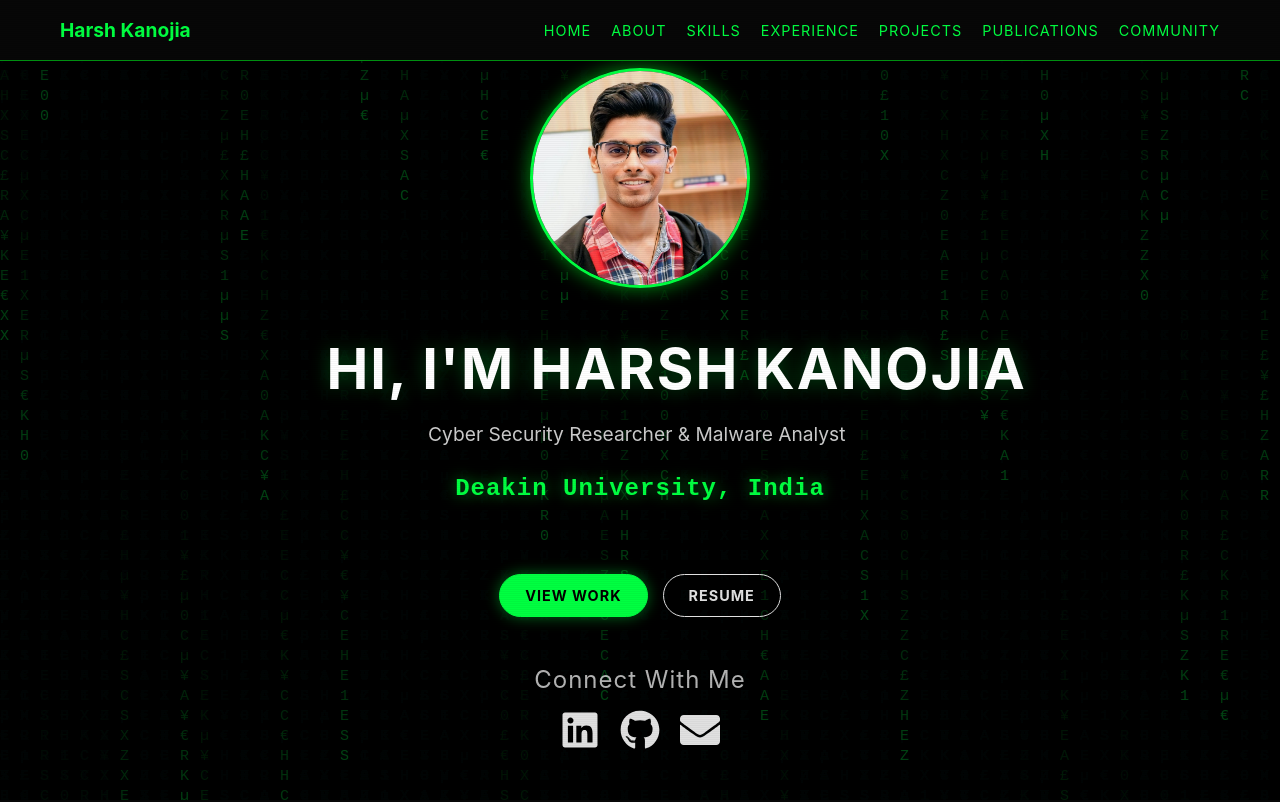
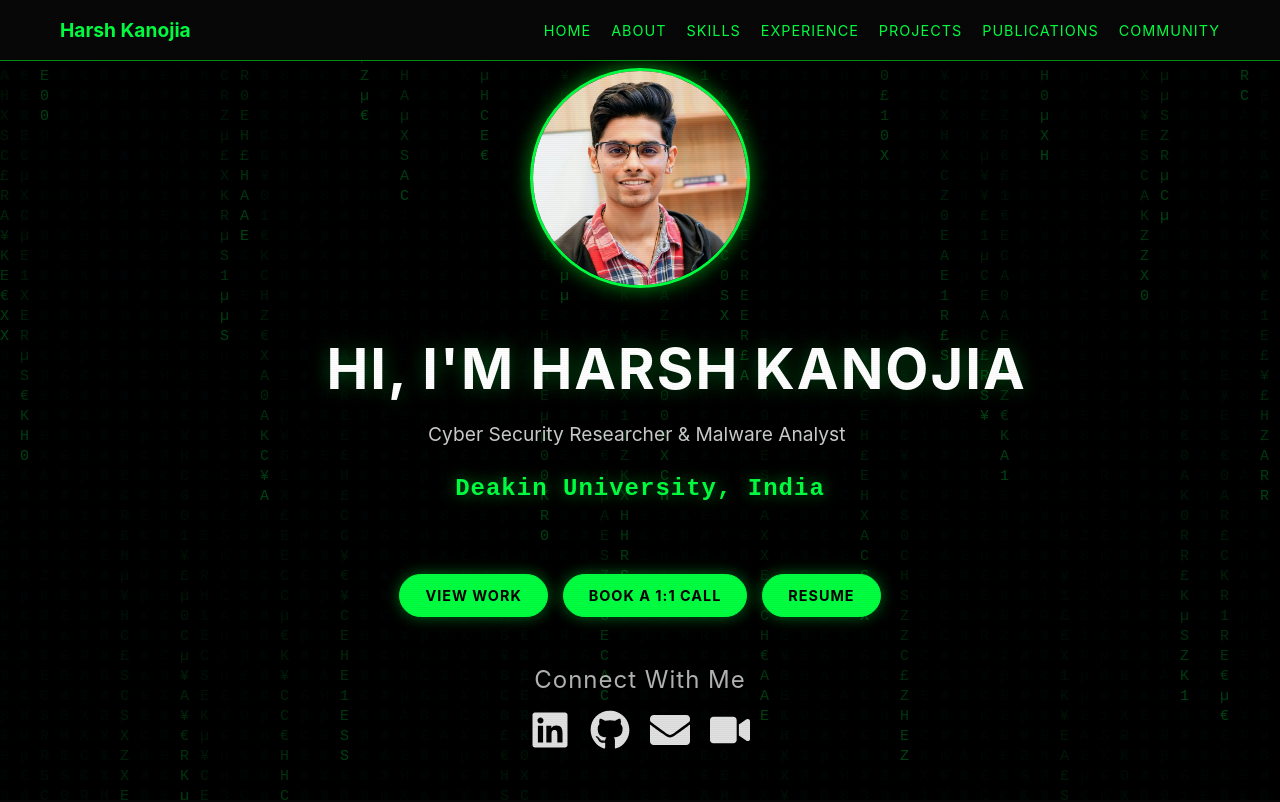
Before and after one commit to harsh-hak/harsh-hak.github.io, a React (Vite) app: page / in a window 1280 px wide. Shown: the top 802 px of the page. Built offline with nearby package versions, Linux system fonts and the light colour scheme.

Commit message:
Add Topmate link and update Hero/Contact buttons

```diff
--- a/src/components/Contact.jsx
+++ b/src/components/Contact.jsx
@@ -24,6 +24,9 @@ const Contact = () => {
                     <a href={`https://github.com/${resumeData.contact.github}`} target="_blank" rel="noreferrer" className="contact-link" style={linkStyle}>
                         GITHUB
                     </a>
+                    <a href={`https://topmate.io/${resumeData.contact.topmate}`} target="_blank" rel="noreferrer" className="contact-link" style={linkStyle}>
+                        BOOK A 1:1 CALL
+                    </a>
                 </div>
             </FadeInSection>
         </section>
--- a/src/components/Hero.jsx
+++ b/src/components/Hero.jsx
@@ -1,5 +1,5 @@
 import React, { useState, useEffect } from 'react';
-import { FaLinkedin, FaGithub, FaEnvelope } from 'react-icons/fa';
+import { FaLinkedin, FaGithub, FaEnvelope, FaVideo } from 'react-icons/fa';
 import { resumeData } from '../data';
 import profileImg from '../assets/profile.jpg';
 import FadeInSection from './FadeInSection';
@@ -133,27 +133,55 @@ const Hero = () => {
                         VIEW WORK
                     </a>
 
-                    <a href={resumeData.contact.cv} target="_blank" rel="noreferrer" style={{
+                    <a href={`https://topmate.io/${resumeData.contact.topmate}`} target="_blank" rel="noopener noreferrer" style={{
                         display: 'inline-block',
                         padding: '12px 25px',
                         borderRadius: '30px',
-                        border: '1px solid var(--text)',
-                        color: 'var(--text)',
-                        background: 'transparent',
+                        border: '1px solid var(--primary)',
+                        color: 'black',
+                        background: 'var(--primary)',
                         letterSpacing: '1px',
                         fontWeight: 'bold',
                         cursor: 'pointer',
                         transition: '0.3s',
                         textDecoration: 'none',
+                        boxShadow: '0 0 15px rgba(0, 255, 65, 0.4)',
                         fontSize: '0.9rem'
                     }}
                         onMouseEnter={(e) => {
-                            e.target.style.background = 'rgba(255,255,255,0.1)';
-                            e.target.style.borderColor = 'white';
+                            e.target.style.transform = 'scale(1.05)';
+                            e.target.style.boxShadow = '0 0 25px var(--primary)';
                         }}
                         onMouseLeave={(e) => {
-                            e.target.style.background = 'transparent';
-                            e.target.style.borderColor = 'var(--text)';
+                            e.target.style.transform = 'scale(1)';
+                            e.target.style.boxShadow = '0 0 15px rgba(0, 255, 65, 0.4)';
+                        }}
+                    >
+                        BOOK A 1:1 CALL
+                    </a>
+
+                    <a href={resumeData.contact.cv} target="_blank" rel="noreferrer" style={{
+                        display: 'inline-block',
+                        padding: '12px 25px',
+                        borderRadius: '30px',
+                        border: '1px solid var(--primary)',
+                        color: 'black',
+                        background: 'var(--primary)',
+                        letterSpacing: '1px',
+                        fontWeight: 'bold',
+                        cursor: 'pointer',
+                        transition: '0.3s',
+                        textDecoration: 'none',
+                        boxShadow: '0 0 15px rgba(0, 255, 65, 0.4)',
+                        fontSize: '0.9rem'
+                    }}
+                        onMouseEnter={(e) => {
+                            e.target.style.transform = 'scale(1.05)';
+                            e.target.style.boxShadow = '0 0 25px var(--primary)';
+                        }}
+                        onMouseLeave={(e) => {
+                            e.target.style.transform = 'scale(1)';
+                            e.target.style.boxShadow = '0 0 15px rgba(0, 255, 65, 0.4)';
                         }}
                     >
                         RESUME
@@ -191,6 +219,13 @@ const Hero = () => {
                             onMouseLeave={(e) => e.target.style.color = 'var(--text)'}>
                             <FaEnvelope />
                         </a>
+                        <a href={`https://topmate.io/${resumeData.contact.topmate}`} target="_blank" rel="noopener noreferrer"
+                            className="connect-icon"
+                            style={{ color: 'var(--text)', transition: '0.3s' }}
+                            onMouseEnter={(e) => e.target.style.color = 'var(--primary)'}
+                            onMouseLeave={(e) => e.target.style.color = 'var(--text)'}>
+                            <FaVideo />
+                        </a>
                     </div>
                 </div>
             </FadeInSection>
--- a/src/data.js
+++ b/src/data.js
@@ -6,7 +6,8 @@ export const resumeData = {
     github: "harsh-hak",
     email: "harsh.cyber@outlook.com",
     phone: "+91 8700158124",
-    cv: "https://drive.google.com/file/d/1vyC48MxMKRoLIx114IVcT3LlIOHMot_i/view?usp=sharing"
+    cv: "https://drive.google.com/file/d/1vyC48MxMKRoLIx114IVcT3LlIOHMot_i/view?usp=sharing",
+    topmate: "harsh_cyber"
   },
   summary: "Cybersecurity professional with postgraduate specialization in malware analysis, vulnerability management, and digital forensics. Skilled in threat detection, incident response, and SOC operations using SIEM tools, threat intelligence, and the MITRE ATT&CK framework. Hands-on experience with Nmap, Nessus, Burp Suite, Wireshark, endpoint security, IDS/IPS, and Linux-based security workflows. Currently working on LLM Security and developing malware analysis tools.",
   experience: [
```
